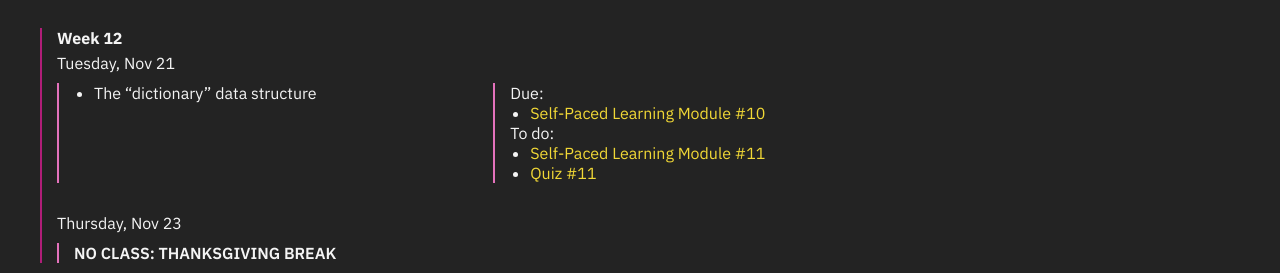
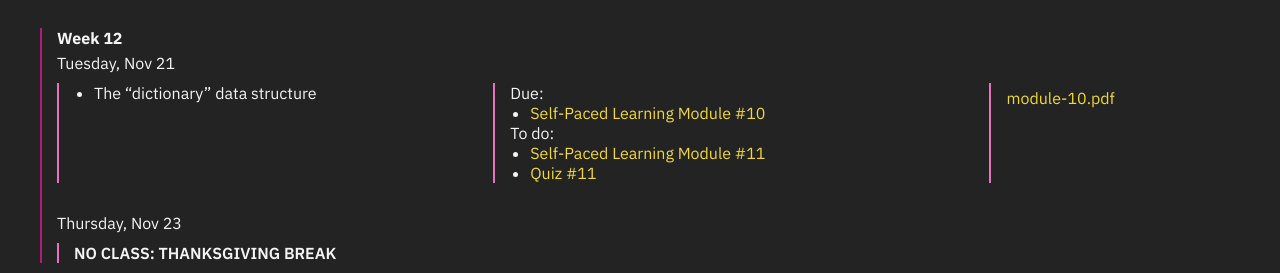
Before and after one commit to emilydidthis/CSCI-UA.002-Fall23, a Jekyll site: the page built from schedule.md, in a window 1280 px wide and 900 px high, scrolled down 3745 px. Shown: the part 172-445 px from the top of the window. Built offline with Jekyll 4.4.1, drawn with Linux system fonts in a browser that asks for light colours.

Commit message:
module 10

```diff
--- a/schedule.md
+++ b/schedule.md
@@ -629,16 +629,16 @@ To do:
 - [Quiz #11](https://brightspace.nyu.edu/d2l/home/223178)
 </div>
 
-<!-- <div class="week-column materials" markdown="1">
+<div class="week-column materials" markdown="1">
 
-### Materials -->
-<!-- <a href="{{ site.url }}{{ site.baseurl }}/assets/slides/module-10.pdf">module-10.pdf</a>
-<a href="{{ site.url }}{{ site.baseurl }}/assets/code/world-series-list.py">`world-series-list.py`</a>
+### Materials
+<a href="{{ site.url }}{{ site.baseurl }}/assets/slides/module-10.pdf">module-10.pdf</a>
+<!-- <a href="{{ site.url }}{{ site.baseurl }}/assets/code/world-series-list.py">`world-series-list.py`</a>
 <a href="{{ site.url }}{{ site.baseurl }}/assets/code/world-series-dict.py">`world-series-dict.py`</a> -->
 <!--<a href="{{ site.url }}{{ site.baseurl }}/assets/slides/class-roster-majors-years.csv">roster.csv</a>
 <a href="{{ site.url }}{{ site.baseurl }}/code/roster.py">roster.py</a>
 <a href="{{ site.url }}{{ site.baseurl }}/code/sorting-lists-101.py">sorting-lists-101.py</a> -->
-<!-- </div> -->
+</div>
 </div>
 
 <br>
```
Also changed, not shown: 1 other file.
